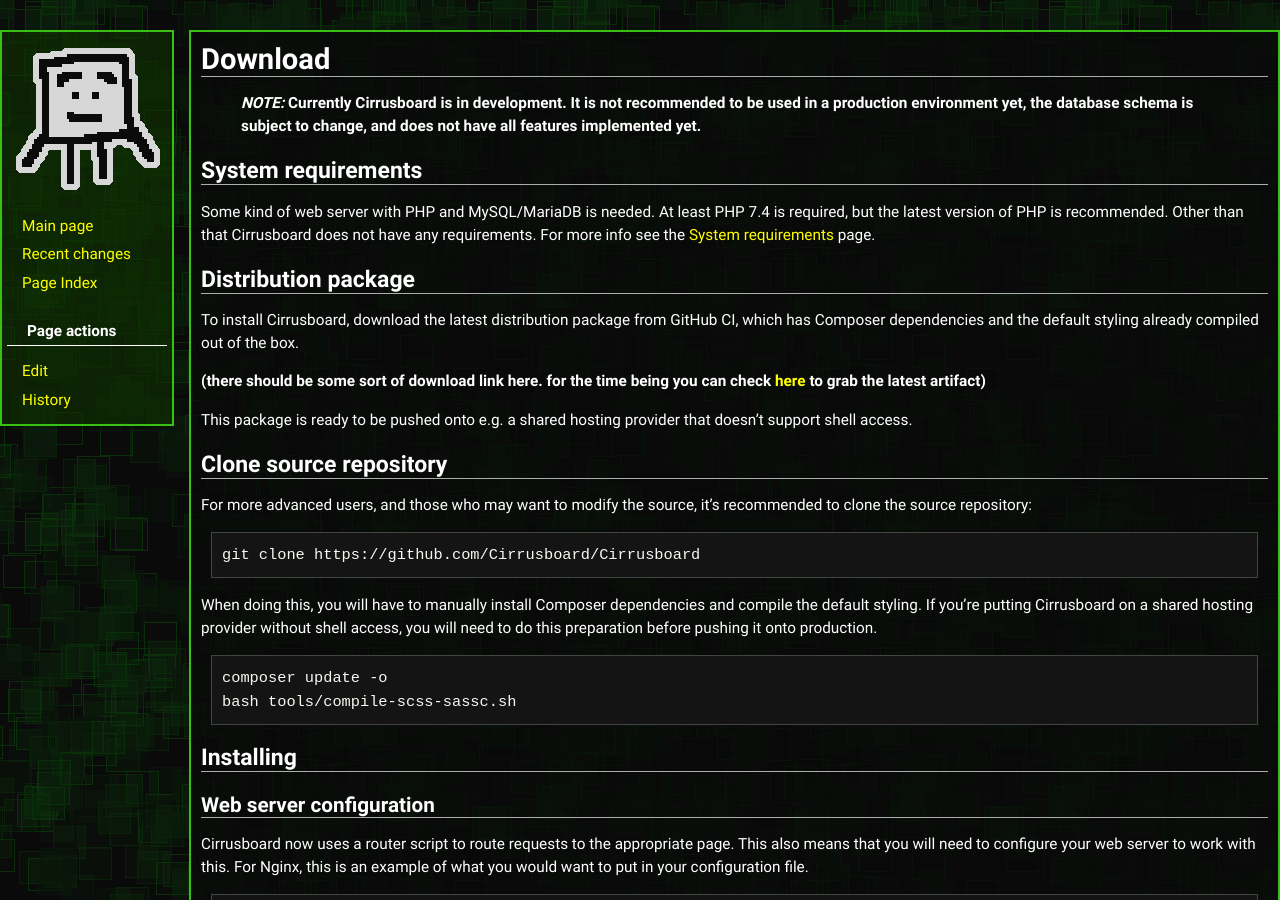
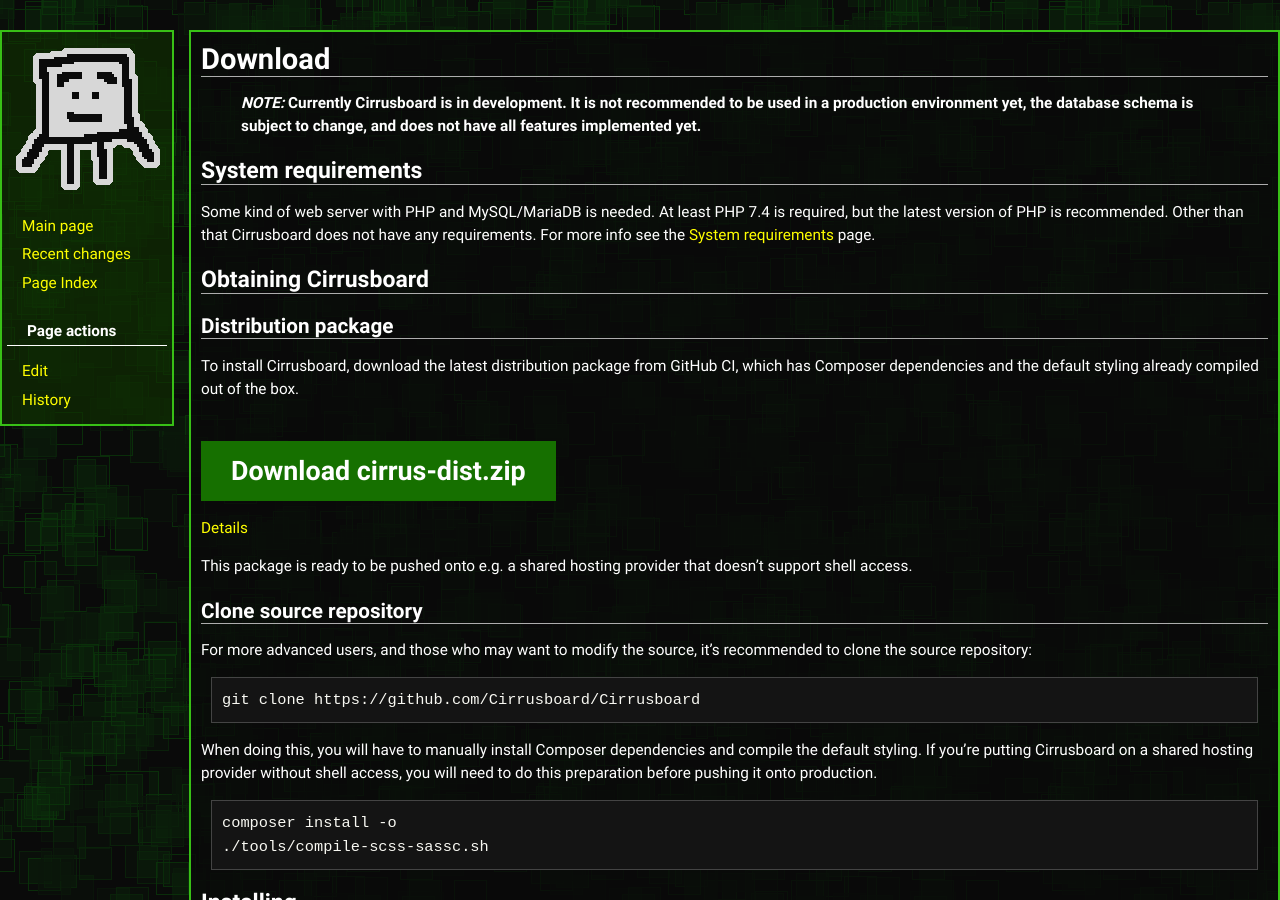
Before and after one commit to Cirrusboard/site, a Jekyll site: the page built from _wiki/Download.md, in a window 1280 px wide and 900 px high. Built offline with Jekyll 4.4.1, drawn with Linux system fonts in a browser that asks for light colours.

Commit message:
Improve instructions on download page

````diff
--- a/_wiki/Download.md
+++ b/_wiki/Download.md
@@ -7,14 +7,18 @@
 ## System requirements
 Some kind of web server with PHP and MySQL/MariaDB is needed. At least PHP 7.4 is required, but the latest version of PHP is recommended. Other than that Cirrusboard does not have any requirements. For more info see the [System requirements](System_Requirements) page.
 
-## Distribution package
+## Obtaining Cirrusboard
+
+### Distribution package
 To install Cirrusboard, download the latest distribution package from GitHub CI, which has Composer dependencies and the default styling already compiled out of the box.
 
-**(there should be some sort of download link here. for the time being you can check [here](https://github.com/Cirrusboard/Cirrusboard/actions) to grab the latest artifact)**
+<a class="adorable-button" style="margin-bottom:0" href="https://github.com/Cirrusboard/Cirrusboard/releases/download/latest/cirrus-dist.zip">Download cirrus-dist.zip</a>
+
+[Details](https://github.com/Cirrusboard/Cirrusboard/releases/tag/latest)
 
 This package is ready to be pushed onto e.g. a shared hosting provider that doesn't support shell access.
 
-## Clone source repository
+### Clone source repository
 For more advanced users, and those who may want to modify the source, it's recommended to clone the source repository:
 
 ```
@@ -24,8 +28,8 @@
 When doing this, you will have to manually install Composer dependencies and compile the default styling. If you're putting Cirrusboard on a shared hosting provider without shell access, you will need to do this preparation before pushing it onto production.
 
 ```
-composer update -o
-bash tools/compile-scss-sassc.sh
+composer install -o
+./tools/compile-scss-sassc.sh
 ```
 
 ## Installing
````
